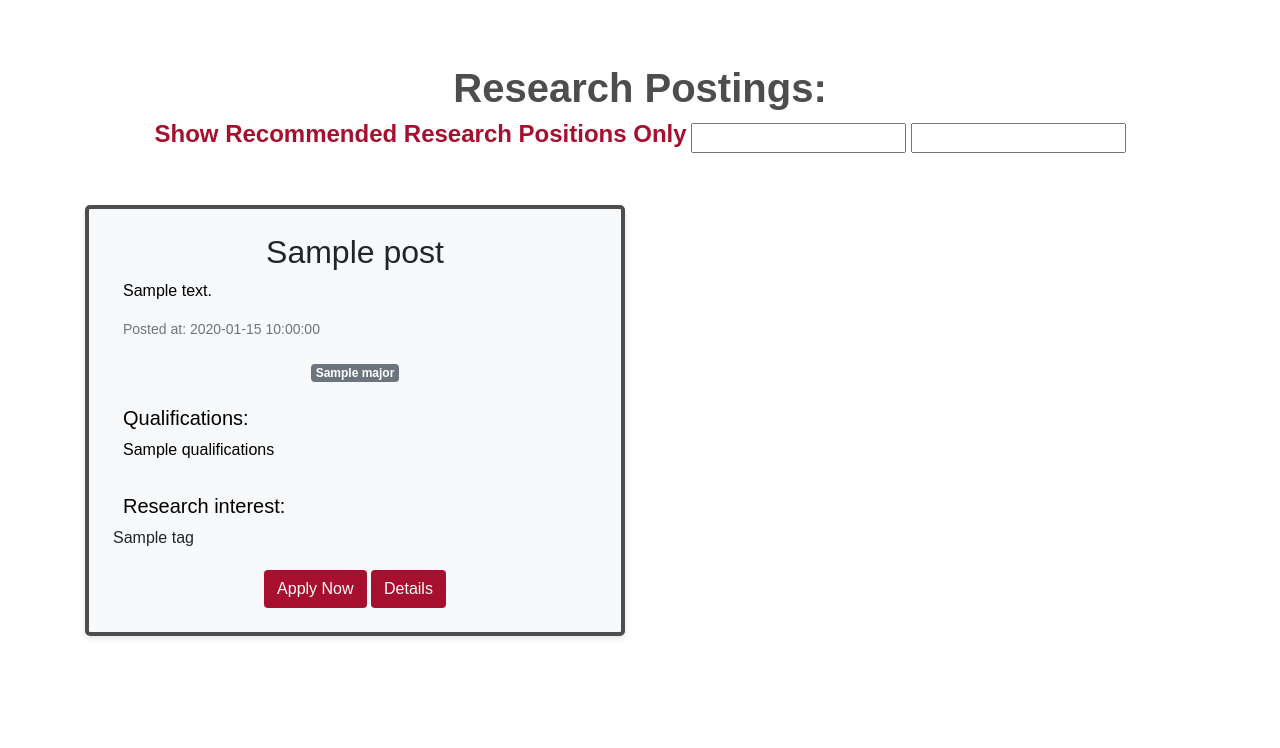
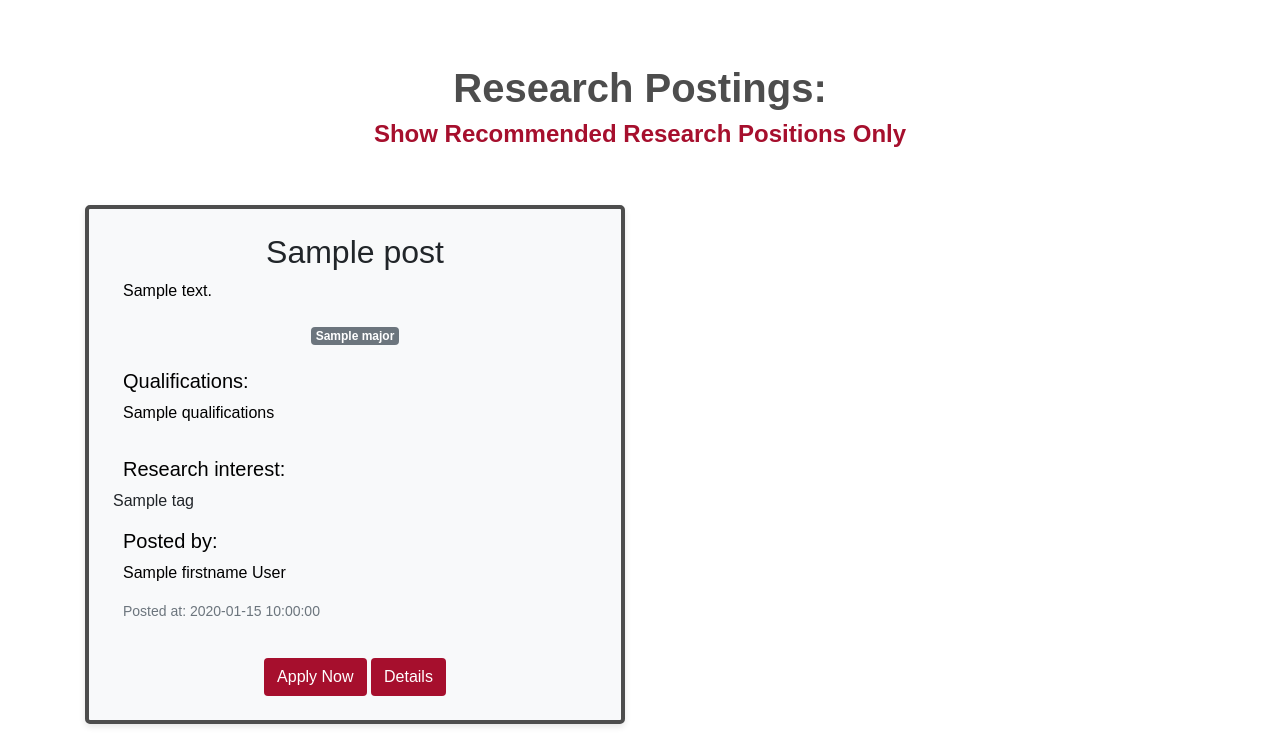
Before and after one commit to WSU-CptS-322-Fall-2023/termproject-teamgit, a Python web app: template app/View/templates/index.html in a window 1280 px wide. Shown: the part 120-868 px from the top of the page. Before the commit the page ends 759 px from the top, so only its background shows below. Run offline with Jinja, Linux system fonts and the light colour scheme; the template is opened without the code that fills it: most values are stand-ins (such as "Sample title", 1, 10 or a date in 2020); form fields are guessed from the names that the template uses; some libraries are stand-ins or nearby versions.

Commit message:
Made it so that the posts show who posted the research post

```diff
--- a/app/Model/models.py
+++ b/app/Model/models.py
@@ -19,6 +19,7 @@ class ResearchPost(db.Model):
     Qualifications = db.Column(db.String(30))
     Major = db.Column(db.String(20))
     timestamp = db.Column(db.DateTime, index=True, default=datetime.utcnow)
+    user_id = db.Column(db.Integer, db.ForeignKey('user.id'))
     applications = db.relationship('Apply', backref='research_post', lazy=True)
     tags = db.relationship('Tag', secondary = postTags,primaryjoin=(postTags.c.researchpost_id == id), backref=db.backref('postTags', lazy='dynamic'), lazy='dynamic')
     def get_tags(self):
@@ -65,6 +66,9 @@ class Faculty(User):
     id = db.Column(db.ForeignKey("user.id"), primary_key =True)
     title = db.Column(db.String(64))
     research_posts = db.relationship('ResearchPost', secondary=Facultypost, backref='faculties')
+    posts = db.relationship('ResearchPost',backref='writer',lazy='dynamic')
+    def get_user_posts(self):
+        return self.posts
     __mapper_args__ ={
         'polymorphic_identity': 'Faculty'
     }
--- a/app/View/templates/_post.html
+++ b/app/View/templates/_post.html
@@ -19,7 +19,6 @@
                         <h2 class="text-center">{{ post.title }}</h2>
                         <div>
                             <p>{{ post.Description }}</p>
-                            <p class="text-muted">Posted at: {{ post.timestamp.strftime('%Y-%m-%d %H:%M:%S') }}</p> <!-- Format timestamp -->
                         </div>
                         <div class="text-center my-2">
                             <span class="badge badge-secondary">{{ post.Major }}</span>
@@ -34,6 +33,12 @@
                             {% for tag in post.get_tags().all() %}
                                 <span class="tagitem">{{tag.name}}</span>
                             {% endfor %}
+                        </div>
+
+                        <div class="mt-3">
+                            <h5>Posted by:</h5>
+                            <p>{{post.writer.firstname}} {{post.writer.lastname}}</p>
+                            <p class="text-muted">Posted at: {{ post.timestamp.strftime('%Y-%m-%d %H:%M:%S') }}</p>
                         </div>
 
                             <div class="align-self-center mt-auto">
--- a/app/View/templates/index.html
+++ b/app/View/templates/index.html
@@ -13,10 +13,9 @@
             <h1 class="main-title">Research Postings:</h1>
 
             <form action="" method="post">
-                {{ form.hidden_tag() }}
+
                 <h4 class="recommendations">Show Recommended Research Positions Only</h4>
-                {{ form.myposts }}
-                {{ form.tag }}
+
             </form>
         </div>
 
```
Also changed, not shown: app/Controller/routes.py (+8 -9 lines).
